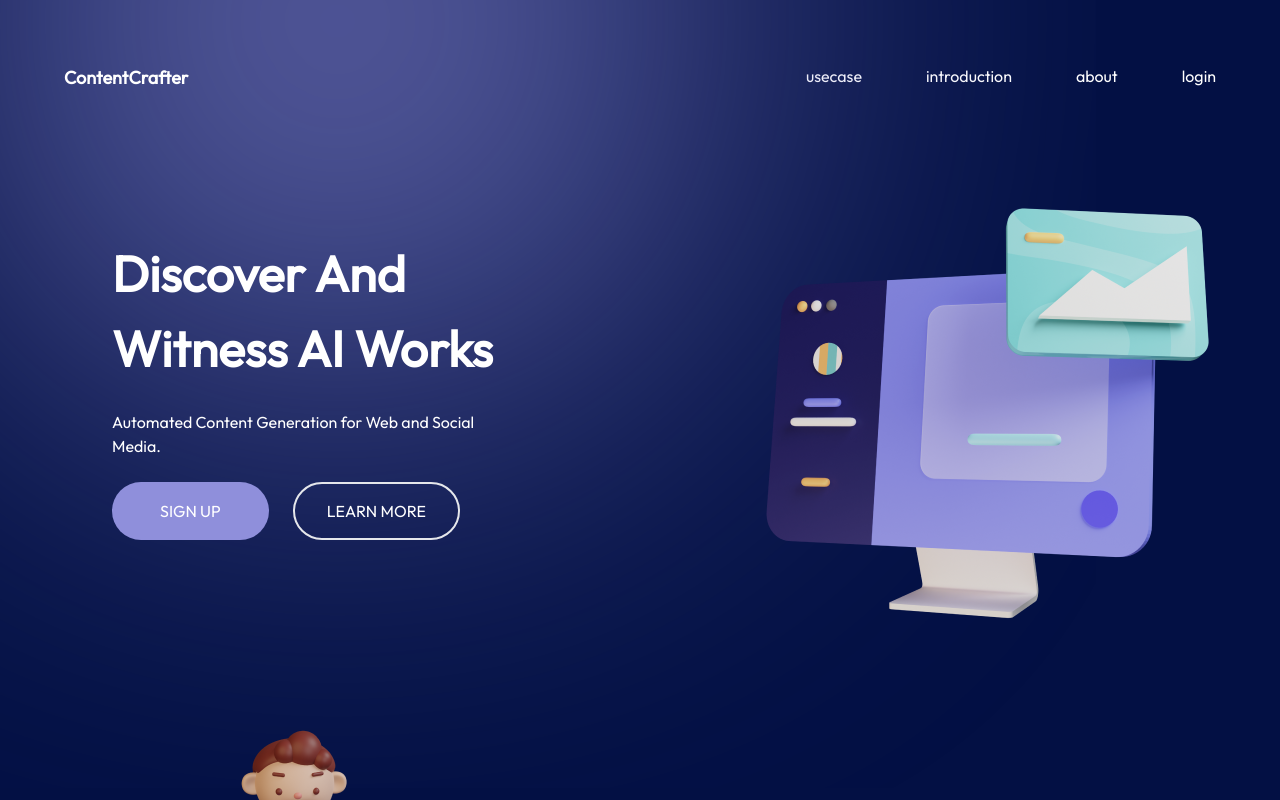
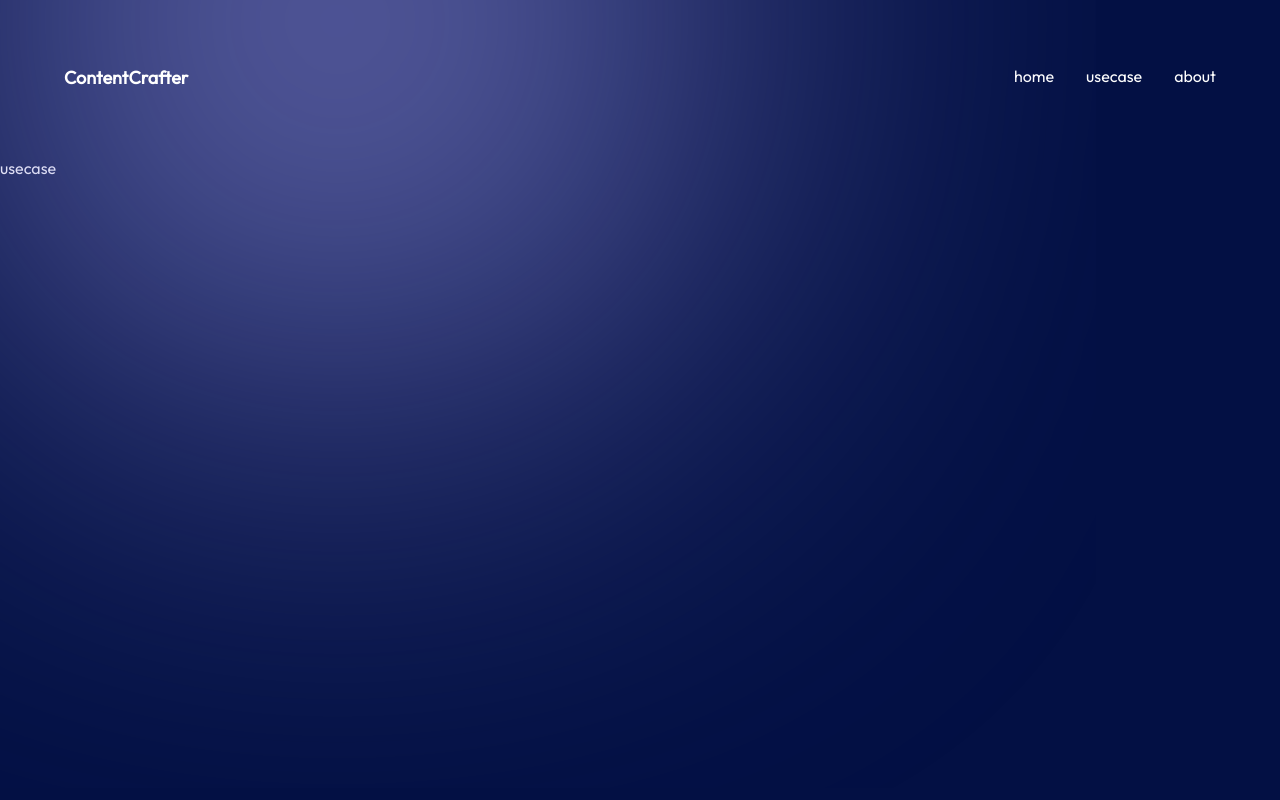
Before and after one commit to anaskhan28/ContentCrafter, a React (Vite) app in the folder content-crafter/: page /usecase in a window 1280 px wide. Shown: the top 800 px of the page. Built offline with nearby package versions, Linux system fonts and the light colour scheme.

Commit message:
added react router

```diff
--- a/content-crafter/package.json
+++ b/content-crafter/package.json
@@ -9,8 +9,10 @@
     "preview": "vite preview"
   },
   "dependencies": {
+    "@types/react-router-dom": "^5.3.3",
     "react": "^18.2.0",
-    "react-dom": "^18.2.0"
+    "react-dom": "^18.2.0",
+    "react-router-dom": "^6.9.0"
   },
   "devDependencies": {
     "@types/react": "^18.0.27",
--- a/content-crafter/src/App.tsx
+++ b/content-crafter/src/App.tsx
@@ -1,15 +1,28 @@
-import { useState } from 'react'
+import * as React from 'react'
 import './App.css'
+import {Routes, Route} from 'react-router-dom';
 import Navbar from './components/Navbar'
 import bg  from './assets/circle-bg.png';
-import Home from './pages/Home';
+// import Home from './pages/Home';
+// import Usecase from './pages/usecase';
+// import About from './pages/about';
 function App() {
-
+const Home = React.lazy(() => import('./pages/Home'));
+const Usecase = React.lazy(() => import('./pages/usecase'));
+const About = React.lazy(() => import('./pages/about'));
+const Loading = () => <p>Loading ...</p>;
 
   return (
     <div className="App">
-       <Navbar/>
-       <Home/>
+          <Navbar/>
+          <React.Suspense fallback={<Loading/>}>
+      <Routes>
+        <Route path='/' element={<Home/>}/>
+        <Route path='/usecase' element={<Usecase/>}/>
+        <Route path='/about' element={<About/>}/>
+       </Routes>
+       </React.Suspense>
+
 
     </div>
   )
--- a/content-crafter/src/components/Navbar.tsx
+++ b/content-crafter/src/components/Navbar.tsx
@@ -1,7 +1,8 @@
 import React from 'react'
 import circle from '../assets/circle.svg'
+import {Link} from 'react-router-dom';
 function Navbar() {
-    const links = ['usecase', 'introduction', 'about', 'login']
+
     return (
         <div className="relative">
         <img className="absolute -top-20" src={circle}/>
@@ -11,13 +12,15 @@ function Navbar() {
 
           <div className=' cursor-pointer font-bold text-lg relative m-4'>ContentCrafter</div>
           <div className='flex gap-8'>
-          {links.map((link,index) =>(
-              <ol className='cursor-pointer m-4'  key={index}>
-                  <li >{link}</li>
+
+              <ol className='cursor-pointer m-4  gap-8 flex flex-row'>
+                  <li><Link to='/'>home</Link></li>
+                  <li ><Link to='/usecase'>usecase</Link></li>
+                  <li ><Link to='/about'>about</Link></li>
               </ol>
 
 
-          ))}
+
         </div>
 
       </div>
--- a/content-crafter/src/main.tsx
+++ b/content-crafter/src/main.tsx
@@ -2,9 +2,12 @@ import React from 'react'
 import ReactDOM from 'react-dom/client'
 import App from './App'
 import './index.css'
+import { BrowserRouter as Router } from 'react-router-dom'
 
 ReactDOM.createRoot(document.getElementById('root') as HTMLElement).render(
   <React.StrictMode>
+    <Router>
     <App />
+    </Router>
   </React.StrictMode>,
 )
--- a/content-crafter/src/pages/Home.tsx
+++ b/content-crafter/src/pages/Home.tsx
@@ -26,7 +26,7 @@ function Home() {
         </section>
 
 
-       <section className='flex justify-between align-baseline'>
+       <section className='flex justify-between align-baseline mt-24'>
         <img className='' src={boy}/>
           <div className='flex-col pt-20 pr-20'>
           <span className='text-[#84CECF] text-xl pb-4'>Get Started</span>
--- /dev/null
+++ b/content-crafter/src/pages/about.tsx
@@ -0,0 +1,9 @@
+import React from 'react'
+
+function about() {
+  return (
+    <div>about</div>
+  )
+}
+
+export default about
--- /dev/null
+++ b/content-crafter/src/pages/usecase.tsx
@@ -0,0 +1,9 @@
+import React from 'react'
+
+function usecase() {
+  return (
+    <div>usecase</div>
+  )
+}
+
+export default usecase
```
Also changed, not shown: 1 other file (tests, documents, lock files or other folders).
